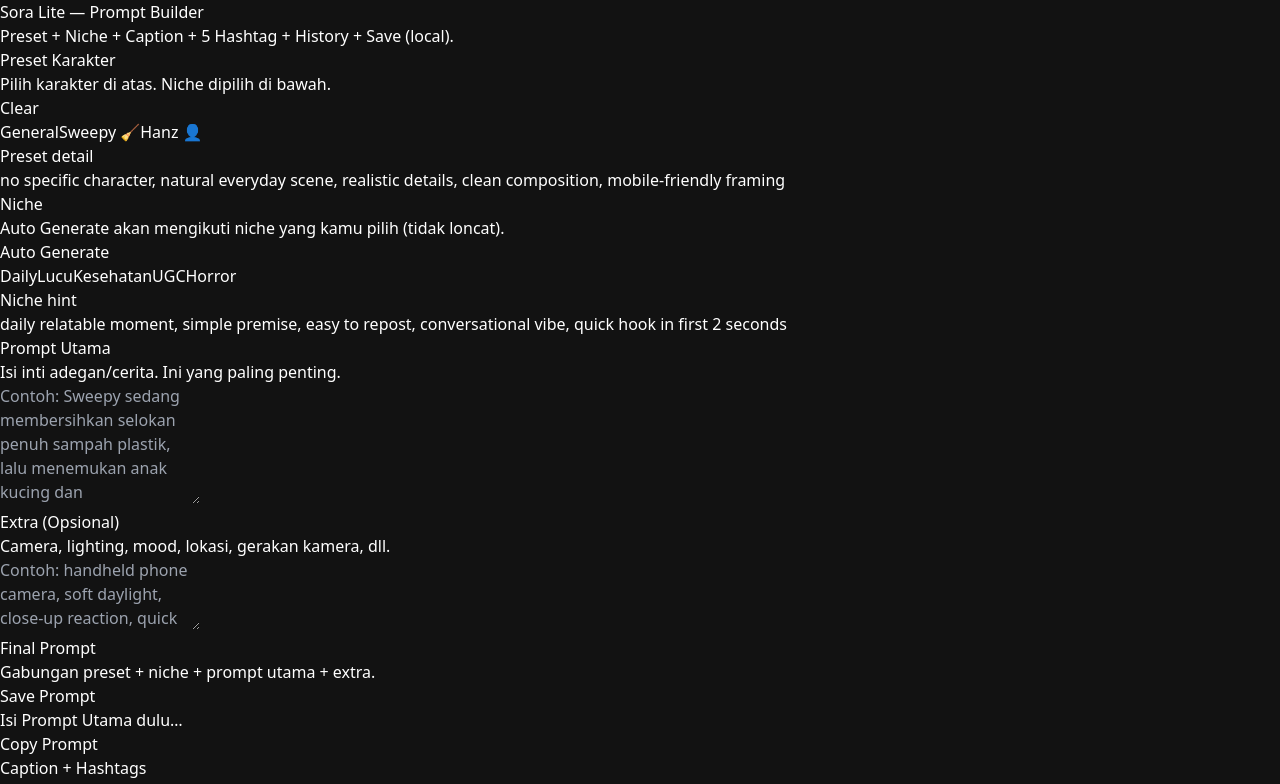
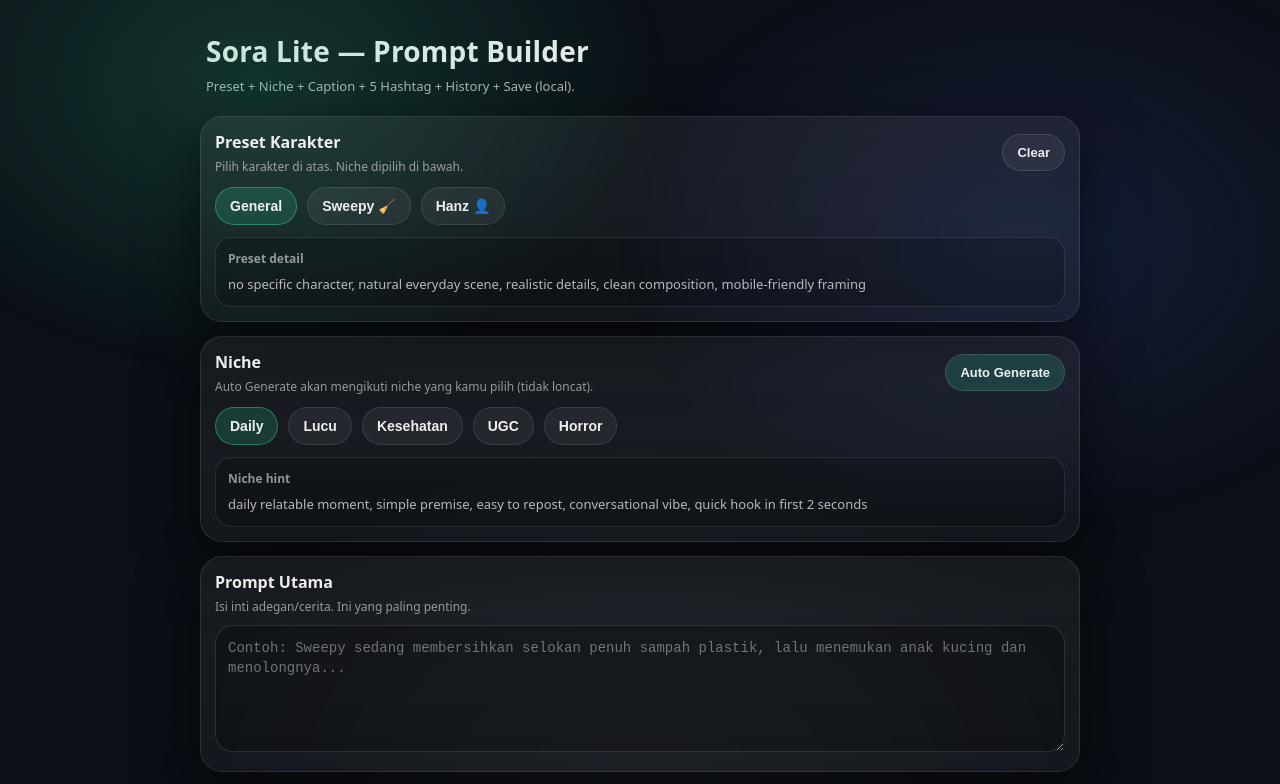
Before and after one commit to hanzonk26/sora-lite, a Next.js app: page / in a window 1280 px wide. Shown: the top 784 px of the page. Built offline with nearby package versions, Linux system fonts and the light colour scheme.

Commit message:
Update globals.css

```diff
--- a/app/globals.css
+++ b/app/globals.css
@@ -1,27 +1,296 @@
-@tailwind base;
-@tailwind components;
-@tailwind utilities;
-
 :root {
-  color-scheme: dark;
+  --bg: #0b0f16;
+  --card: rgba(255, 255, 255, 0.06);
+  --card2: rgba(255, 255, 255, 0.04);
+  --stroke: rgba(255, 255, 255, 0.10);
+  --text: rgba(255, 255, 255, 0.92);
+  --muted: rgba(255, 255, 255, 0.70);
+  --muted2: rgba(255, 255, 255, 0.55);
+  --accent: #35d39a;
+  --shadow: 0 20px 60px rgba(0, 0, 0, 0.55);
+  --radius: 22px;
 }
 
-html,
-body {
-  height: 100%;
+* { box-sizing: border-box; }
+
+html, body {
+  padding: 0;
+  margin: 0;
+  background: var(--bg);
+  color: var(--text);
+  font-family: ui-sans-serif, system-ui, -apple-system, Segoe UI, Roboto, Helvetica, Arial, "Apple Color Emoji", "Segoe UI Emoji";
 }
 
-body {
-  margin: 0;
-  font-family: ui-sans-serif, system-ui, -apple-system, Segoe UI, Roboto, Arial, "Noto Sans", "Apple Color Emoji",
-    "Segoe UI Emoji";
+.page {
+  min-height: 100vh;
+  position: relative;
+  padding: 22px 14px 40px;
 }
 
-* {
-  -webkit-tap-highlight-color: transparent;
+.bgGlow {
+  position: fixed;
+  inset: 0;
+  pointer-events: none;
+  background:
+    radial-gradient(700px 500px at 20% 10%, rgba(53, 211, 154, 0.22), transparent 60%),
+    radial-gradient(700px 500px at 80% 30%, rgba(90, 120, 255, 0.16), transparent 60%),
+    radial-gradient(900px 700px at 50% 100%, rgba(255, 255, 255, 0.06), transparent 60%);
+  filter: blur(0px);
+  opacity: 0.9;
 }
 
-pre {
+.container {
+  max-width: 880px;
+  margin: 0 auto;
+  display: grid;
+  gap: 14px;
+}
+
+.header {
+  padding: 10px 6px 6px;
+}
+
+.title {
+  margin: 0;
+  font-size: 28px;
+  font-weight: 800;
+  letter-spacing: 0.2px;
+}
+
+.subtitle {
+  margin: 8px 0 0;
+  color: var(--muted);
+  font-size: 13px;
+  line-height: 1.35;
+}
+
+.card {
+  background: linear-gradient(180deg, var(--card), var(--card2));
+  border: 1px solid var(--stroke);
+  border-radius: var(--radius);
+  box-shadow: var(--shadow);
+  padding: 14px;
+  backdrop-filter: blur(10px);
+}
+
+.cardTop {
+  display: flex;
+  justify-content: space-between;
+  gap: 10px;
+  align-items: center;
+}
+
+.cardTitle {
+  font-size: 16px;
+  font-weight: 800;
+  margin: 0;
+}
+
+.cardHint {
+  margin-top: 6px;
+  color: var(--muted2);
+  font-size: 12px;
+  line-height: 1.35;
+}
+
+.chipRow {
+  display: flex;
+  gap: 10px;
+  flex-wrap: wrap;
+  margin-top: 12px;
+}
+
+.chip {
+  border: 1px solid rgba(255,255,255,0.10);
+  background: rgba(255,255,255,0.06);
+  color: var(--text);
+  padding: 10px 14px;
+  border-radius: 999px;
+  font-weight: 700;
+  font-size: 14px;
+  cursor: pointer;
+  transition: transform 120ms ease, background 120ms ease, border 120ms ease;
+}
+
+.chip:active { transform: scale(0.98); }
+
+.chip.active {
+  background: rgba(53, 211, 154, 0.18);
+  border-color: rgba(53, 211, 154, 0.45);
+}
+
+.miniBox {
+  margin-top: 12px;
+  border: 1px solid rgba(255,255,255,0.10);
+  background: rgba(0,0,0,0.20);
+  border-radius: 16px;
+  padding: 12px;
+}
+
+.miniLabel {
+  color: var(--muted2);
+  font-size: 12px;
+  font-weight: 800;
+  margin-bottom: 8px;
+}
+
+.miniText {
+  color: var(--muted);
+  font-size: 13px;
+  line-height: 1.45;
+}
+
+.textarea {
+  width: 100%;
+  margin-top: 10px;
+  border-radius: 18px;
+  border: 1px solid rgba(255,255,255,0.12);
+  background: rgba(0,0,0,0.25);
+  color: var(--text);
+  padding: 12px 12px;
+  font-size: 14px;
+  line-height: 1.45;
+  outline: none;
+}
+
+.textarea::placeholder {
+  color: rgba(255,255,255,0.40);
+}
+
+.outputBox {
+  margin-top: 12px;
+  border-radius: 18px;
+  border: 1px solid rgba(255,255,255,0.12);
+  background: rgba(0,0,0,0.25);
+  padding: 12px;
+  color: var(--text);
+  font-size: 13px;
+  line-height: 1.5;
   white-space: pre-wrap;
-  word-wrap: break-word;
+  word-break: break-word;
+  min-height: 70px;
 }
+
+.btnRow {
+  display: flex;
+  gap: 10px;
+  margin-top: 12px;
+}
+
+.btn {
+  border: 1px solid rgba(255,255,255,0.12);
+  background: rgba(53, 211, 154, 0.18);
+  color: var(--text);
+  padding: 10px 14px;
+  border-radius: 999px;
+  font-weight: 800;
+  font-size: 13px;
+  cursor: pointer;
+  transition: transform 120ms ease, opacity 120ms ease, background 120ms ease;
+}
+
+.btn:active { transform: scale(0.98); }
+
+.btn.ghost {
+  background: rgba(255,255,255,0.06);
+}
+
+.btn.wide {
+  flex: 1;
+}
+
+.btn.tiny {
+  padding: 8px 10px;
+  font-size: 12px;
+  font-weight: 800;
+}
+
+.btn:disabled {
+  opacity: 0.45;
+  cursor: not-allowed;
+}
+
+.list {
+  margin-top: 12px;
+  display: grid;
+  gap: 10px;
+}
+
+.listItem {
+  border: 1px solid rgba(255,255,255,0.10);
+  background: rgba(0,0,0,0.20);
+  border-radius: 16px;
+  padding: 12px;
+  display: flex;
+  align-items: center;
+  justify-content: space-between;
+  gap: 10px;
+}
+
+.listLeft {
+  min-width: 0;
+}
+
+.listTitle {
+  font-weight: 900;
+  font-size: 13px;
+  color: var(--text);
+  white-space: nowrap;
+  overflow: hidden;
+  text-overflow: ellipsis;
+  max-width: 52vw;
+}
+
+.listMeta {
+  margin-top: 6px;
+  color: var(--muted2);
+  font-size: 12px;
+}
+
+.listActions {
+  display: flex;
+  gap: 8px;
+  flex-shrink: 0;
+}
+
+.empty {
+  margin-top: 12px;
+  color: var(--muted2);
+  font-size: 13px;
+  padding: 12px;
+  border-radius: 16px;
+  border: 1px dashed rgba(255,255,255,0.14);
+  background: rgba(0,0,0,0.18);
+}
+
+.footer {
+  padding: 10px 6px 0;
+}
+
+.footerNote {
+  color: var(--muted2);
+  font-size: 12px;
+}
+
+.toast {
+  position: fixed;
+  left: 50%;
+  bottom: 18px;
+  transform: translateX(-50%);
+  background: rgba(0,0,0,0.72);
+  border: 1px solid rgba(255,255,255,0.12);
+  color: var(--text);
+  padding: 10px 14px;
+  border-radius: 999px;
+  font-weight: 800;
+  font-size: 13px;
+  box-shadow: 0 10px 30px rgba(0,0,0,0.45);
+  backdrop-filter: blur(8px);
+}
+
+/* Mobile polish */
+@media (max-width: 420px) {
+  .title { font-size: 24px; }
+  .chip { padding: 9px 12px; font-size: 13px; }
+  .listTitle { max-width: 58vw; }
+}
```
